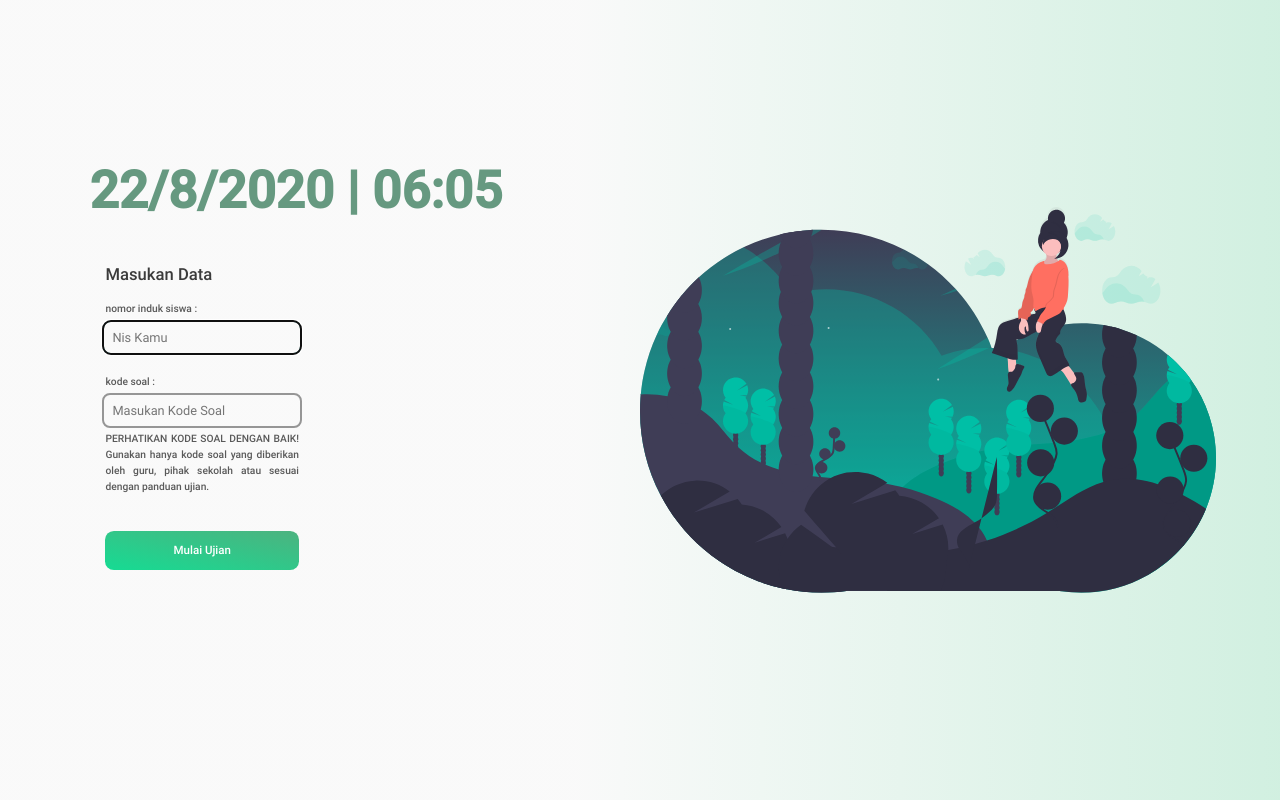
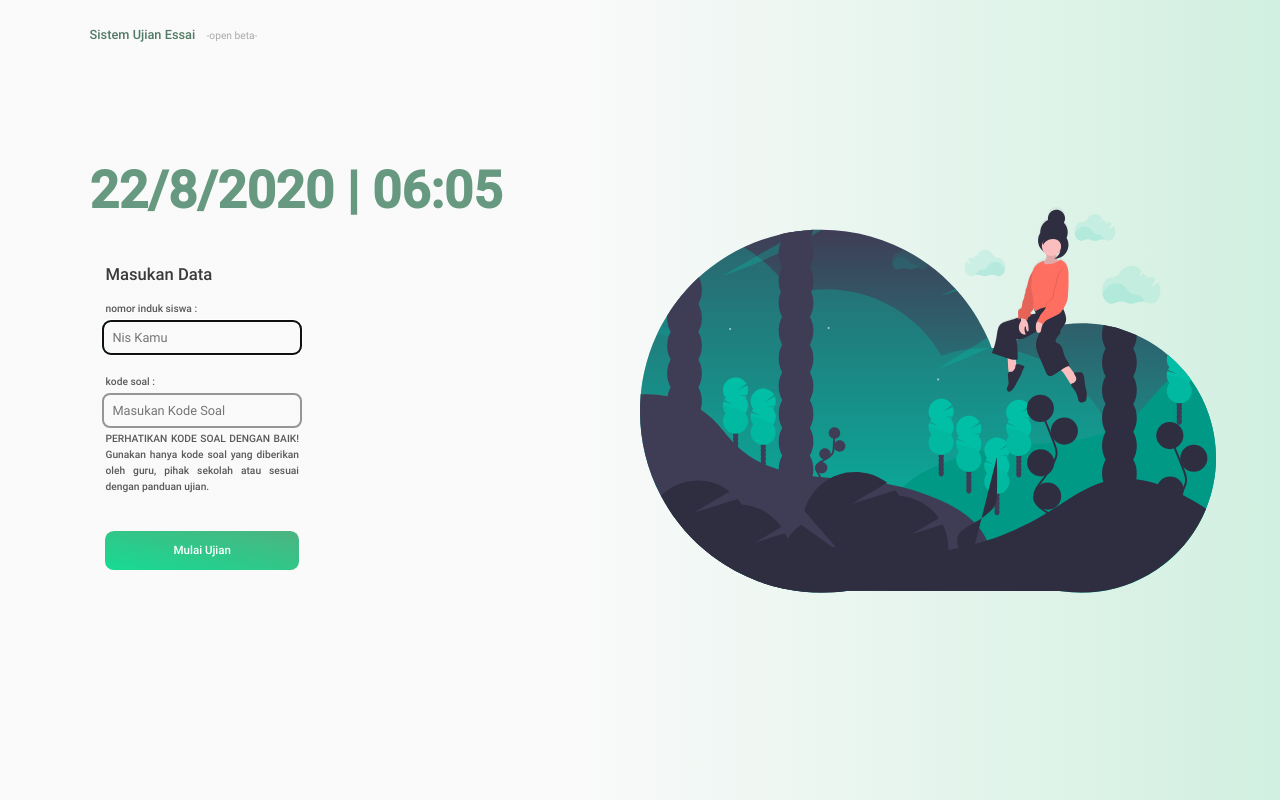
Before and after one commit to Arie-Kusuma/template, a PHP site: page / in a window 1280 px wide. Run offline with PHP 8.4, Linux system fonts and the light colour scheme; some libraries are stand-ins or nearby versions.

Commit message:
ngganti display #title = block

```diff
--- a/index.php
+++ b/index.php
@@ -44,7 +44,7 @@ session_start();
 <head>
 	<title>Sistem Ujian Essai</title>
 	<script type="text/javascript" src="js/jquery-3.4.1.min.js"></script>
-	<link rel="stylesheet" type="text/css" href="style/style.css?version=51">
+	<link rel="stylesheet" type="text/css" href="style/style.css">
 	<script type="text/javascript" src="js/jquery.waves.js"></script>
 	<link rel="stylesheet" type="text/css" href="style/jquery.waves.min.css">
 	<link rel="sortcut icon" type="image/x-icon" href="faviconn.ico">
--- a/style/style.css
+++ b/style/style.css
@@ -94,7 +94,7 @@ nav{
 
 #title{
 	/*background: red;*/
-	display: none;
+	display: block;
 	font-weight: 400;
 	font-family: mainconten;
 	font-size: 1vw;
```
